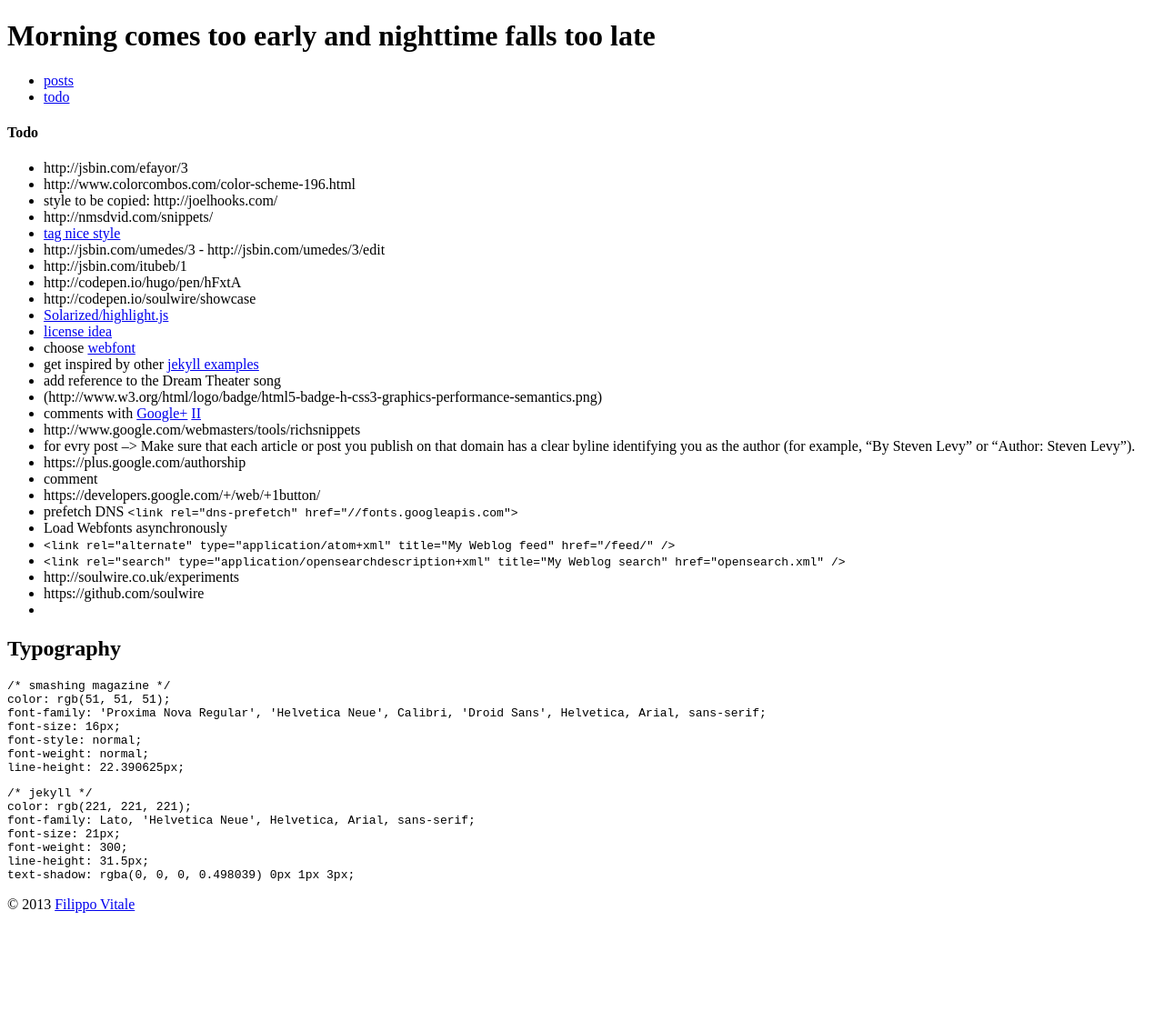
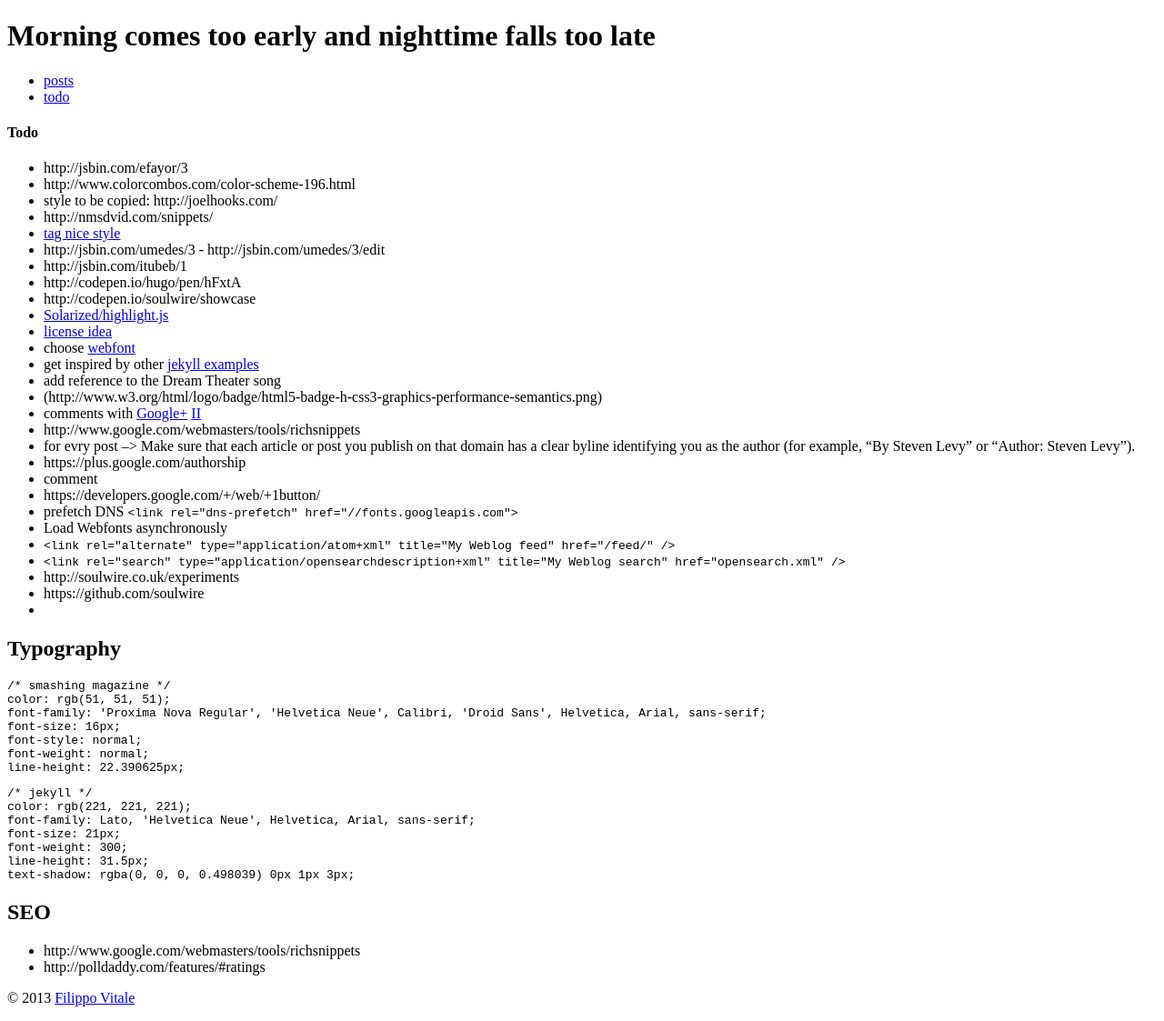
Before and after one commit to filippovitale/filippovitale.github.io, a Jekyll site: the page built from todo.md, in a window 1280 px wide. Shown: the whole page at 91% size. Built offline with Jekyll 4.4.1, drawn with Linux system fonts in a browser that asks for light colours; comment, search, counter and statistics services are not loaded; before the commit the page ends 1020 px from its top, so only the background shows below that.

Commit message:
Update todo.md

````diff
--- a/todo.md
+++ b/todo.md
@@ -52,3 +52,7 @@ font-weight: 300;
 line-height: 31.5px;
 text-shadow: rgba(0, 0, 0, 0.498039) 0px 1px 3px;
 ```
+
+## SEO
+* http://www.google.com/webmasters/tools/richsnippets
+* http://polldaddy.com/features/#ratings
````
